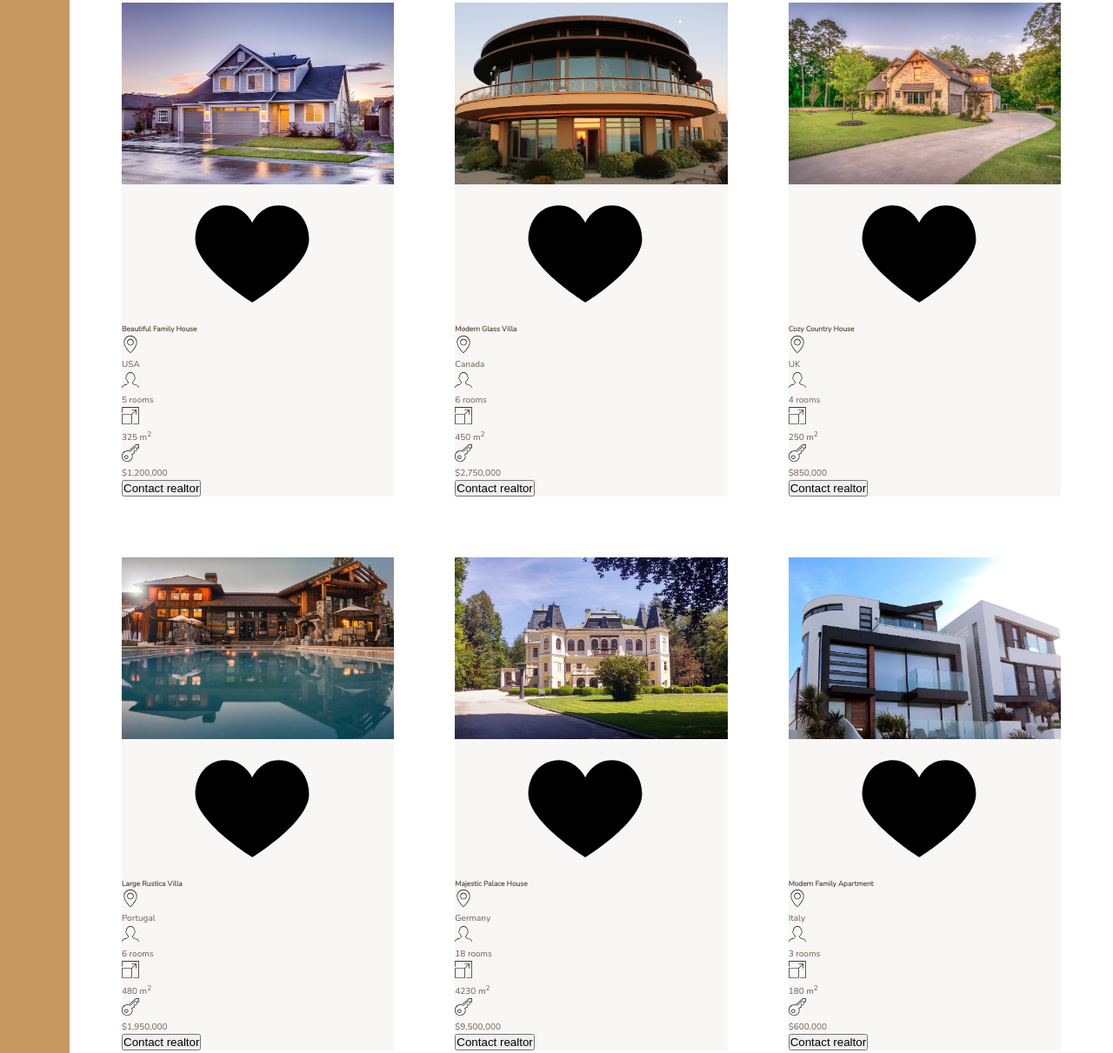
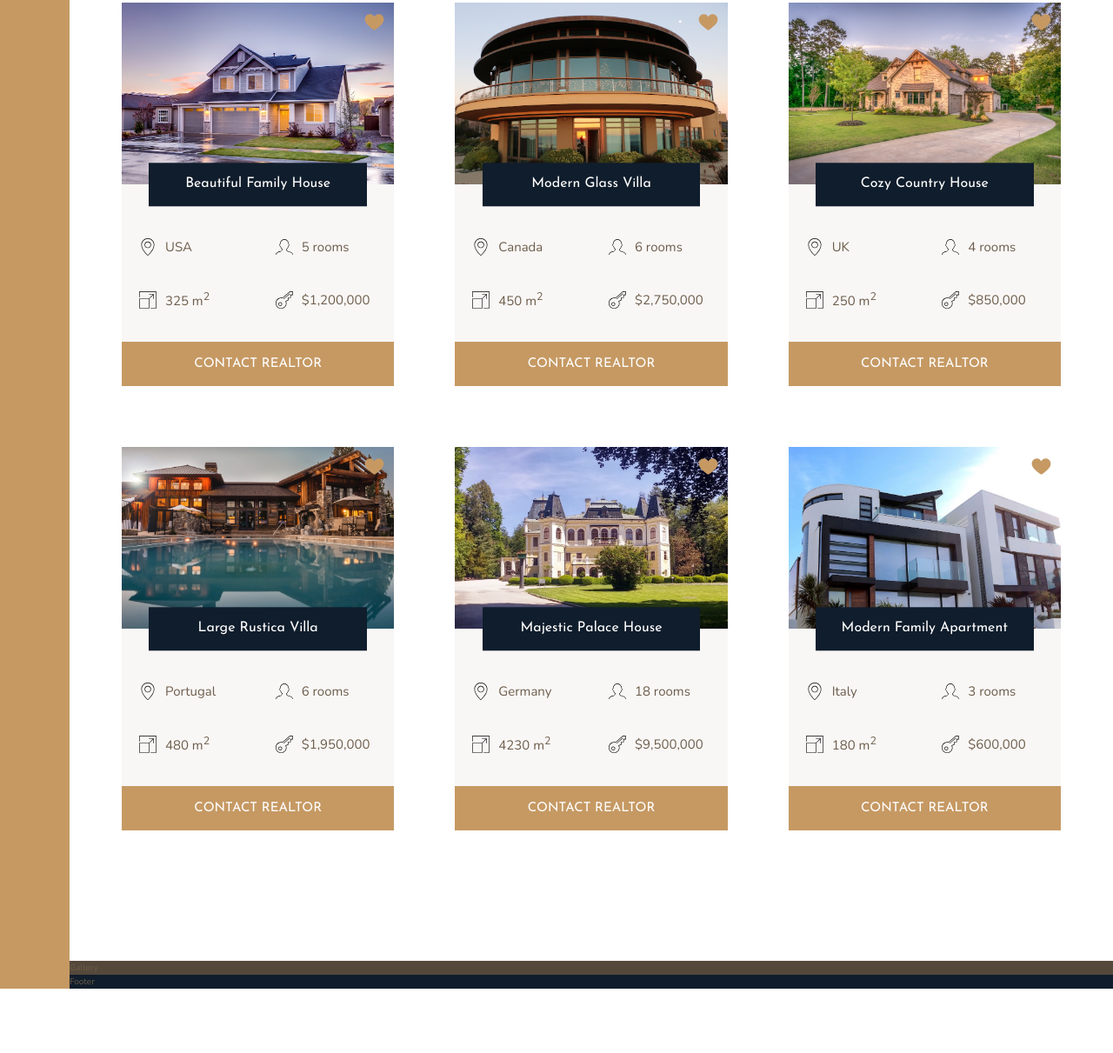
Before and after one commit to bikokwa/nexter, a website: page index.html in a window 1280 px wide. Shown: the part 1967-3178 px from the top of the page at 87% size. After the commit the page ends 3104 px from the top, so only its background shows below. Drawn offline with nearby package versions, Linux system fonts and the light colour scheme.

Commit message:
building the homes section part 2

```diff
--- a/index.html
+++ b/index.html
@@ -137,7 +137,7 @@
           </svg>
           <p>$1,200,000</p>
         </div>
-        <button class="cta">Contact realtor</button>
+        <button class="btn home__btn">Contact realtor</button>
       </div>
       <div class="home">
         <img src="img/house-2.jpeg" alt="House 2" class="home__img" />
@@ -169,7 +169,7 @@
           </svg>
           <p>$2,750,000</p>
         </div>
-        <button class="cta">Contact realtor</button>
+        <button class="btn home__btn">Contact realtor</button>
       </div>
       <div class="home">
         <img src="img/house-3.jpeg" alt="House 3" class="home__img" />
@@ -201,7 +201,7 @@
           </svg>
           <p>$850,000</p>
         </div>
-        <button class="cta">Contact realtor</button>
+        <button class="btn home__btn">Contact realtor</button>
       </div>
       <div class="home">
         <img src="img/house-4.jpeg" alt="House 4" class="home__img" />
@@ -233,7 +233,7 @@
           </svg>
           <p>$1,950,000</p>
         </div>
-        <button class="cta">Contact realtor</button>
+        <button class="btn home__btn">Contact realtor</button>
       </div>
       <div class="home">
         <img src="img/house-5.jpeg" alt="House 5" class="home__img" />
@@ -265,7 +265,7 @@
           </svg>
           <p>$9,500,000</p>
         </div>
-        <button class="cta">Contact realtor</button>
+        <button class="btn home__btn">Contact realtor</button>
       </div>
       <div class="home">
         <img src="img/house-6.jpeg" alt="House 6" class="home__img" />
@@ -297,7 +297,7 @@
           </svg>
           <p>$600,000</p>
         </div>
-        <button class="cta">Contact realtor</button>
+        <button class="btn home__btn">Contact realtor</button>
       </div>
     </section>
 
--- a/sass/_homes.scss
+++ b/sass/_homes.scss
@@ -10,27 +10,70 @@
 .home {
   background-color: $color-grey-light-1;
 
+  display: grid;
+  grid-template-columns: repeat(2, 1fr);
+  grid-row-gap: 3.5rem;
+
   &__img {
     width: 100%;
+    grid-column: 1 / -1;
+    grid-row: 1 / 2;
+    z-index: 1;
   }
 
   &__like {
+    grid-row: 1 / 2;
+    grid-column: 2 / 3;
+    fill: $color-primary;
+    height: 2.5rem;
+    width: 2.5rem;
+    z-index: 2;
+    justify-self: end;
+    margin: 1rem;
   }
 
   &__name {
+    grid-row: 1 / 2;
+    grid-column: 1 / -1;
+    justify-self: center;
+    align-self: self-end;
+    z-index: 3;
+
+    width: 80%;
+    font-family: $font-display;
+    font-size: 1.6rem;
+    text-align: center;
+    padding: 1.25rem;
+    background-color: $color-secondary;
+    font-weight: 400;
+    color: $color-white;
+    transform: translateY(50%);
+  }
+
+  &__location,
+  &__rooms {
+    margin-top: 2.5rem;
   }
 
   &__location,
   &__rooms,
   &__area,
   &__price {
+    font-size: 1.5rem;
+    margin-left: 2rem;
+
+    display: flex;
+    align-items: center;
+
     svg {
       fill: &color-primary;
       height: 2rem;
       width: 2rem;
-    }
-
-    p {
+      margin-right: 1rem;
     }
   }
+
+  &__btn {
+    grid-column: 1 / -1;
+  }
 }
```
Also changed, not shown: css/style.css.
